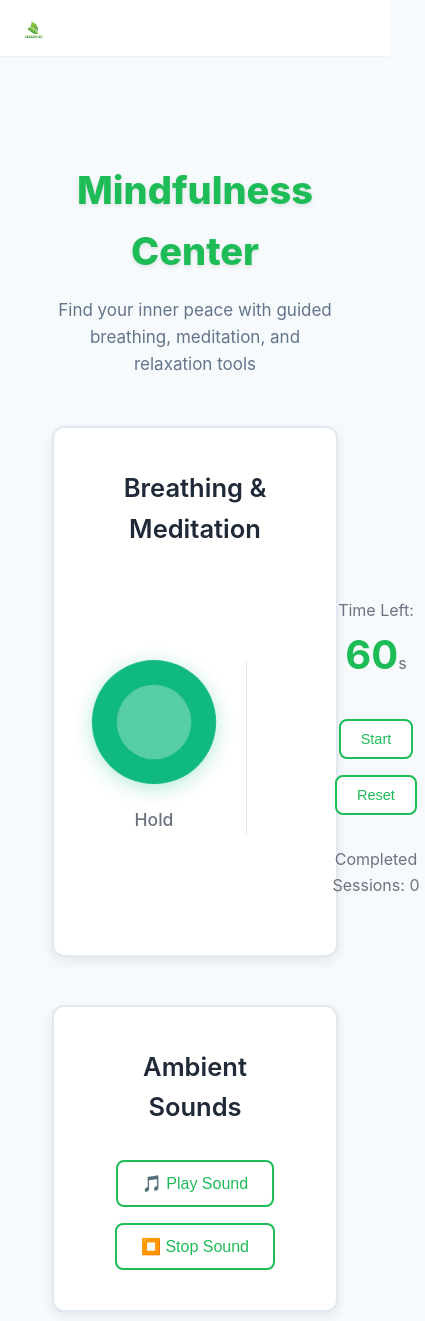
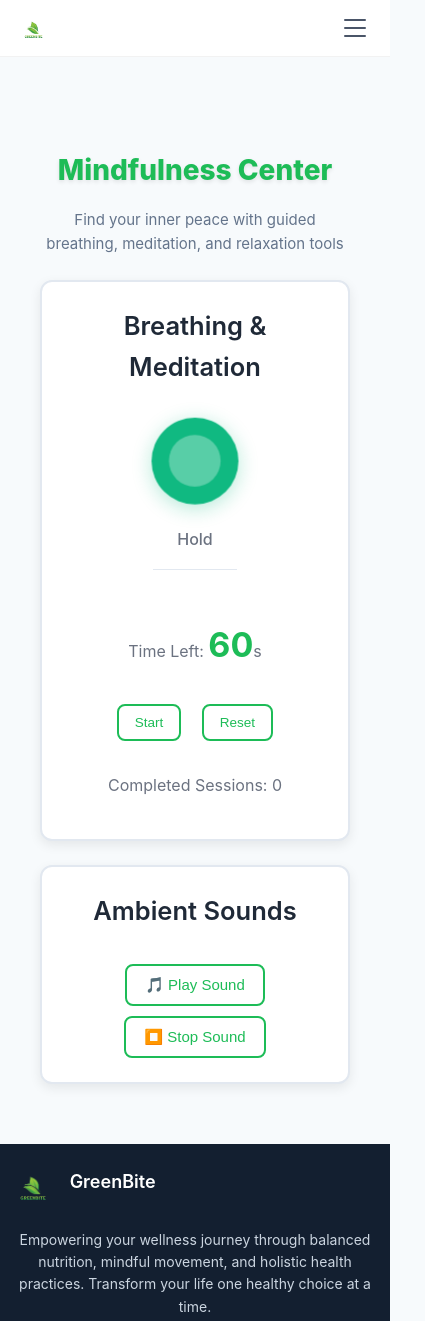
Before and after one commit to keshangamage/greenbite, a plain HTML site: page mindfulness.html in a window 390 px wide. Shown: the top 1321 px of the page, 425 px wide, since content can reach past the window. Drawn offline with Linux system fonts and the light colour scheme.

Commit message:
Add mobile responsiveness to mindfulness page

```diff
--- a/CSS/mindfulness.css
+++ b/CSS/mindfulness.css
@@ -199,3 +199,83 @@ body::after {
 .sound-container button:active {
   transform: translateY(0);
 }
+
+/* Mobile responsiveness */
+@media (max-width: 768px) {
+  .mindfulness-section {
+    padding: 28px 20px;
+    text-align: center;
+  }
+
+  .mindfulness-section h1 {
+    font-size: 28px;
+  }
+
+  .mindfulness-section h3 {
+    font-size: 15px;
+    margin-bottom: 24px;
+    padding: 0 6px;
+  }
+
+  .breathing-timer-container {
+    padding: 24px;
+    margin: 24px auto;
+  }
+
+  .breathing-timer-content {
+    flex-direction: column;
+    gap: 24px;
+  }
+
+  .breathing-section {
+    border-right: none;
+    padding-right: 0;
+    border-bottom: 1px solid #e2e8f0;
+    padding-bottom: 16px;
+  }
+
+  .timer-section {
+    padding-left: 0;
+    margin-top: 8px;
+  }
+
+  .circle {
+    width: 100px;
+    height: 100px;
+  }
+
+  #time-left {
+    font-size: 34px;
+  }
+
+  .sound-container {
+    margin: 20px auto 8px;
+    padding: 24px;
+  }
+
+  .sound-controls {
+    gap: 10px;
+  }
+
+  .sound-container button {
+    min-width: 110px;
+    padding: 10px 18px;
+    font-size: 15px;
+  }
+}
+
+@media (max-width: 420px) {
+  .circle {
+    width: 84px;
+    height: 84px;
+  }
+
+  #breathing-text {
+    font-size: 16px;
+  }
+
+  .timer-controls button {
+    padding: 9px 16px;
+    font-size: 13.5px;
+  }
+}
--- a/JS/mindfulness.js
+++ b/JS/mindfulness.js
@@ -68,3 +68,31 @@ stopButton.addEventListener("click", function () {
   backgroundAudio.pause();
   backgroundAudio.currentTime = 0;
 });
+
+// Hamburger menu
+(function initHamburgerMenu() {
+  const hamburger = document.querySelector(".hamburger");
+  const navMenu = document.querySelector(".nav-menu");
+  const navLinks = document.querySelectorAll(".nav-link");
+
+  if (!hamburger || !navMenu) return;
+
+  hamburger.addEventListener("click", () => {
+    hamburger.classList.toggle("active");
+    navMenu.classList.toggle("active");
+  });
+
+  navLinks.forEach((link) => {
+    link.addEventListener("click", () => {
+      hamburger.classList.remove("active");
+      navMenu.classList.remove("active");
+    });
+  });
+
+  document.addEventListener("click", (e) => {
+    if (!hamburger.contains(e.target) && !navMenu.contains(e.target)) {
+      hamburger.classList.remove("active");
+      navMenu.classList.remove("active");
+    }
+  });
+})();
--- a/mindfulness.html
+++ b/mindfulness.html
@@ -24,7 +24,18 @@
             class="logo-img"
           />
         </div>
-        <ul class="nav-menu">
+        <button
+          class="hamburger"
+          type="button"
+          aria-label="Open menu"
+          aria-controls="nav-menu"
+          aria-expanded="false"
+        >
+          <span></span>
+          <span></span>
+          <span></span>
+        </button>
+        <ul id="nav-menu" class="nav-menu">
           <li class="nav-item">
             <a href="./index.html" class="nav-link">Home</a>
           </li>
@@ -44,6 +55,7 @@
             <a href="./contact.html" class="nav-link">Contact</a>
           </li>
         </ul>
+        <div class="nav-backdrop" aria-hidden="true"></div>
       </div>
     </nav>
 
```
